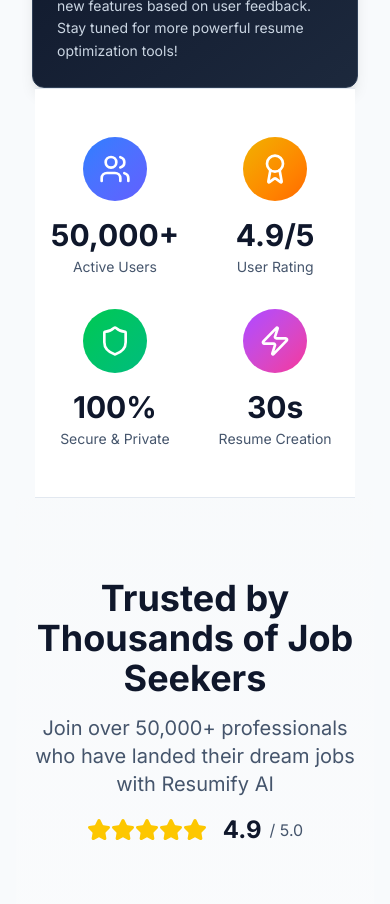
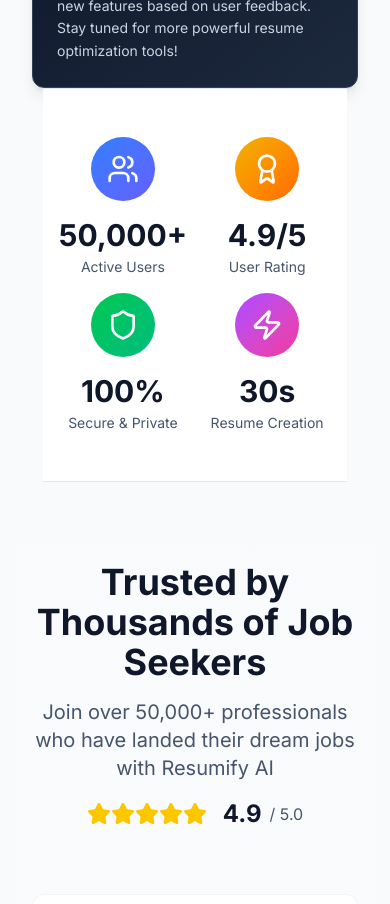
Before and after one commit to ZaidAlvi786/resumify-builder, a Next.js app in the folder frontend/: page / in a window 390 px wide. Shown: the part 7280-8184 px from the top of the page. Built offline with nearby package versions, Linux system fonts and the light colour scheme; no server answers.

Commit message:
Ai fixes

```diff
--- a/frontend/src/components/TrustBadges.tsx
+++ b/frontend/src/components/TrustBadges.tsx
@@ -33,7 +33,7 @@ export default function TrustBadges() {
     return (
         <section className="py-12 bg-white border-y border-slate-200">
             <div className="max-w-7xl mx-auto px-4 sm:px-6 lg:px-8">
-                <div className="grid grid-cols-2 md:grid-cols-4 gap-8">
+                <div className="grid grid-cols-2 md:grid-cols-4 gap-4 md:gap-8">
                     {badges.map((badge, index) => {
                         const Icon = badge.icon;
                         return (
```
